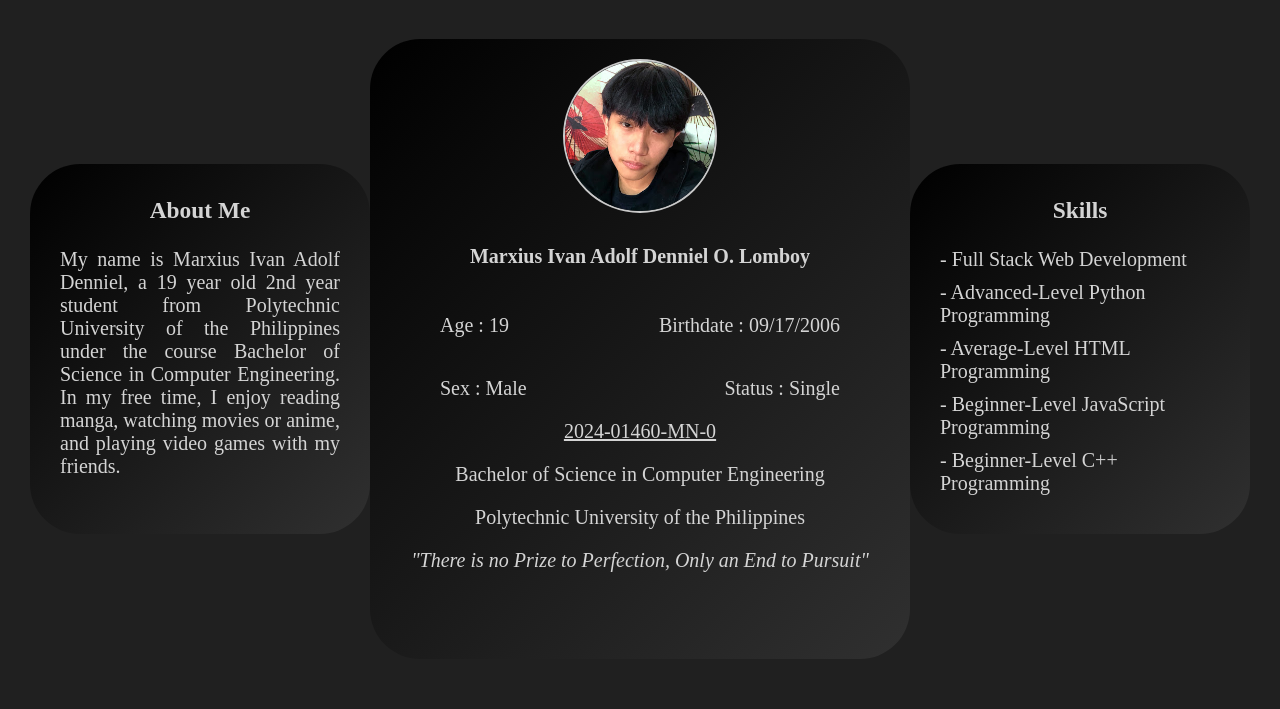
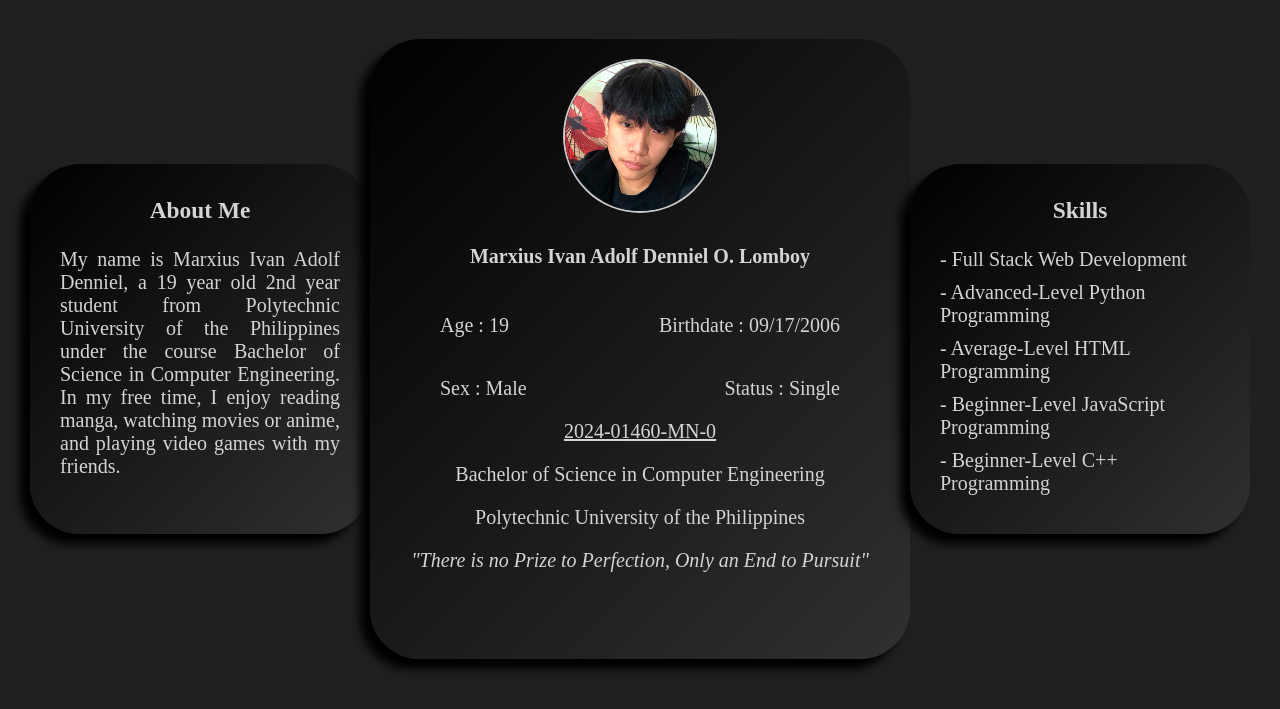
Before and after one commit to Marsyus/flask_web_app_portfolio, a Flask app: page /profile.html in a window 1280 px wide. Shown: the part 51-760 px from the top of the page. Run offline with Flask 3, Linux system fonts and the light colour scheme.

Commit message:
Added a shadow in divs

```diff
--- a/static/styles.css
+++ b/static/styles.css
@@ -104,6 +104,7 @@ main {
     width: 300px;
     height: 350px;
     align-self: center;
+    box-shadow: -10px 10px 10px rgb(0, 0, 0);
 }
 
 .about-me p {
@@ -122,6 +123,7 @@ main {
     width: 500px;
     height: 600px;
     align-self: center;
+    box-shadow: -10px 10px 10px rgb(0, 0, 0);
 }
 
 .profile div {
@@ -160,6 +162,7 @@ main {
     width: 300px;
     height: 350px;
     align-self: center;
+    box-shadow: -10px 10px 10px rgb(0, 0, 0);
 }
 
 .skills p {
@@ -190,6 +193,7 @@ main {
     border-radius: 10%;
     width: 200px;
     height: 250px;
+    box-shadow: -5px 5px 5px rgb(0, 0, 0);
 }
 
 .works-buttons img {
```
